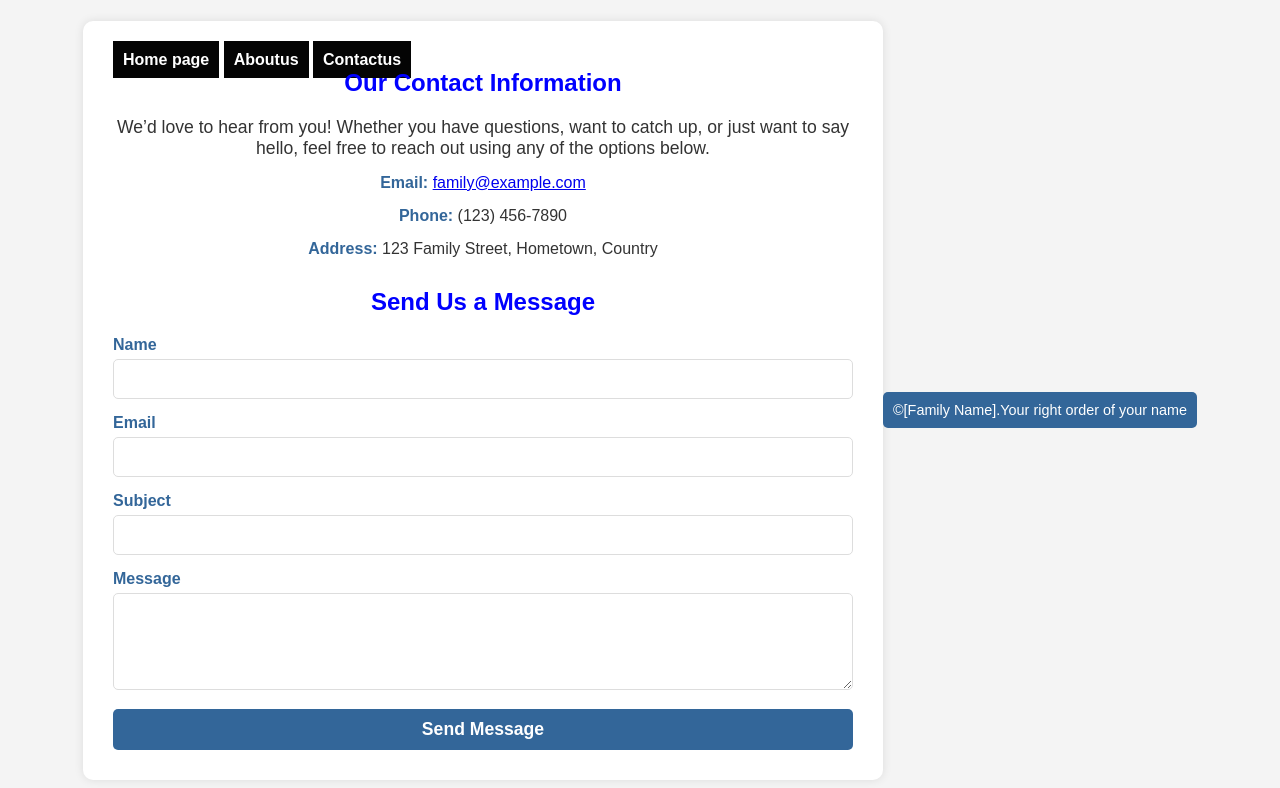
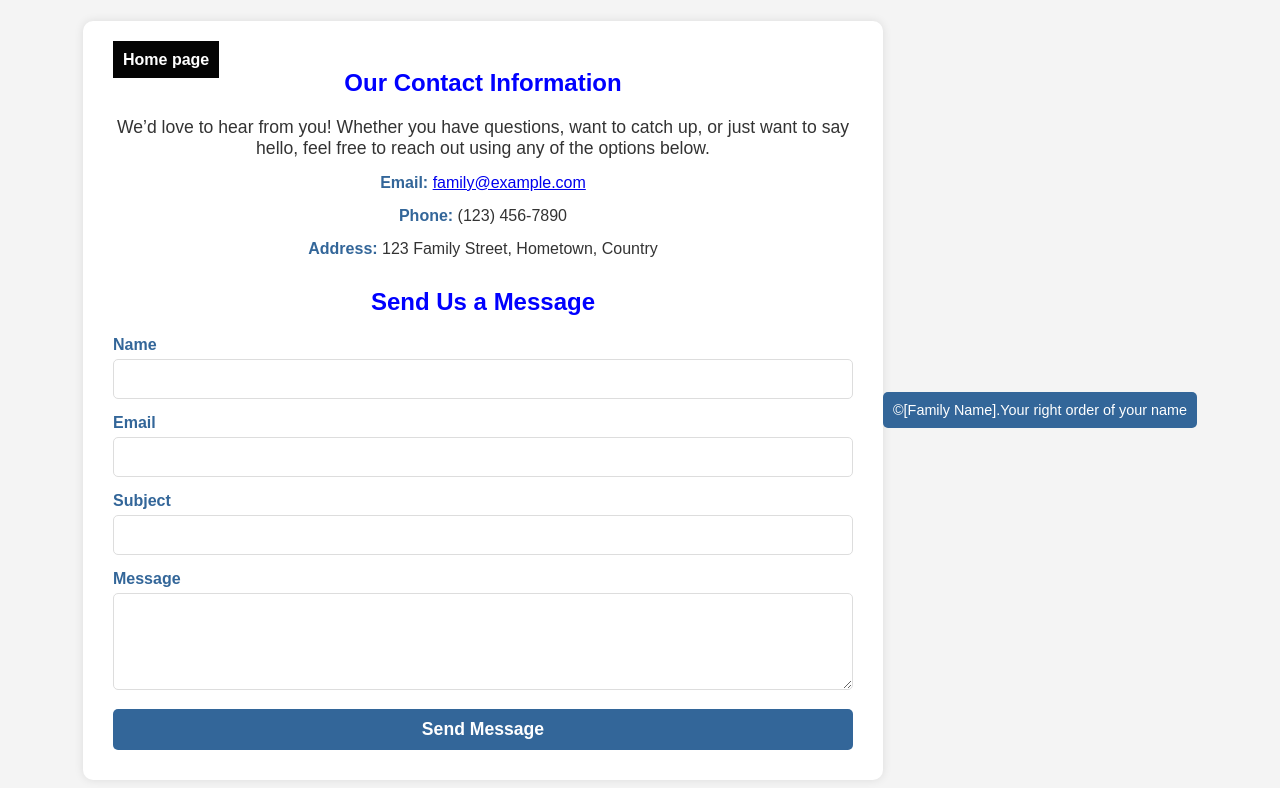
Before and after one commit to Master302010/mawete-midsemester, a plain HTML site: page contact.html in a window 1280 px wide. Drawn offline with Linux system fonts and the light colour scheme.

Commit message:
Update contact.html

```diff
--- a/contact.html
+++ b/contact.html
@@ -13,8 +13,6 @@
 <div class="container">
     <div class="banner">
         <a href="index.html">Home page</a>
-        <a href="aboutus.html">Aboutus</a>
-        <a href="contact.html">Contactus</a>
     </div>
 
 
```
